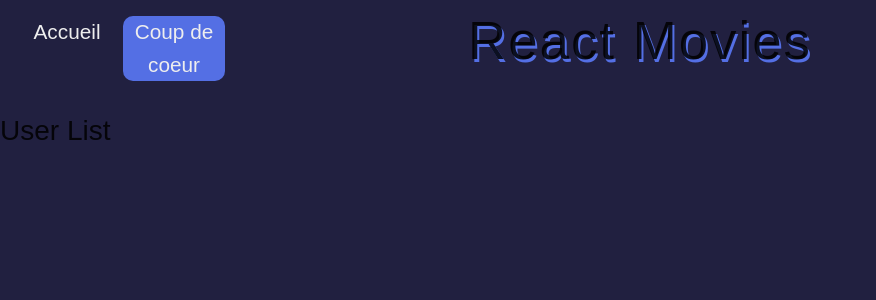
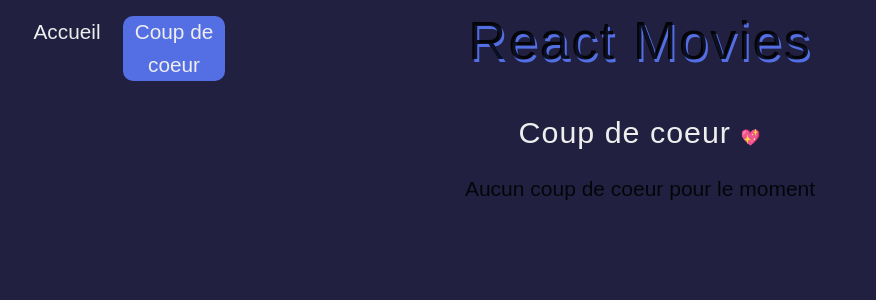
Before and after one commit to kevinkotcherga/react-movies, a React (Create React App) app: page /coup-de-coeur in a window 1280 px wide. Shown: the top 300 px of the page, without its empty margins (0-876 px from the left). Built offline with nearby package versions, Linux system fonts and the light colour scheme; a web font is replaced by a local one.

Commit message:
✨feat(react): ajouter et supprimer un film de nos favoris

```diff
--- a/src/pages/UserList.js
+++ b/src/pages/UserList.js
@@ -1,11 +1,39 @@
-import React from 'react';
-import Header from '../components/Header';
+import axios from "axios";
+import React, { useEffect } from "react";
+import { useState } from "react/cjs/react.development";
+import Card from "../components/Card";
+import Header from "../components/Header";
 
 const UserList = () => {
+  const [listData, setListData] = useState([]);
+
+  useEffect(() => {
+    let moviesId = window.localStorage.movies
+      ? window.localStorage.movies.split(",")
+      : [];
+
+    for (let i = 0; i < moviesId.length; i++) {
+      axios
+        .get(
+          `https://api.themoviedb.org/3/movie/${moviesId[i]}?api_key=89360935952806bb62e1575a82c32b69&language=fr-FR`
+        )
+        .then((res) => setListData((listData) => [...listData, res.data]));
+    }
+  }, []);
+
   return (
-    <div>
+    <div className="user-list-page">
       <Header />
-      <h1>User List</h1>
+      <h2>
+        Coup de coeur <span>💖</span>
+      </h2>
+      <div className="result">
+        {listData.length > 0 ? (
+          listData.map((movie) => <Card movie={movie} key={movie.id} />)
+        ) : (
+          <h2>Aucun coup de coeur pour le moment</h2>
+        )}
+      </div>
     </div>
   );
 };
--- a/src/styles/pages/_userList.scss
+++ b/src/styles/pages/_userList.scss
@@ -3,6 +3,7 @@
     text-align: center;
     font-size: 1.9rem;
     letter-spacing: 1px;
+    color: $white;
 
     span {
       font-size: 1rem;
```
